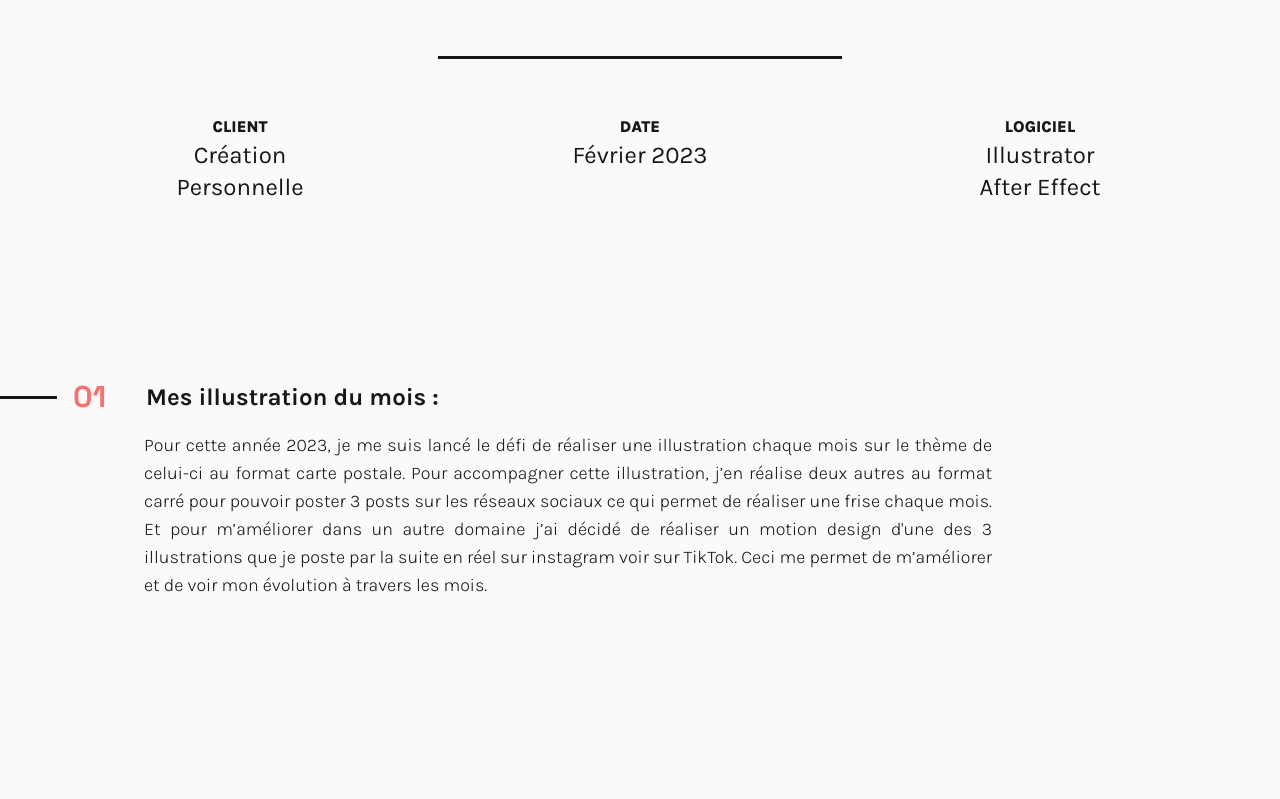
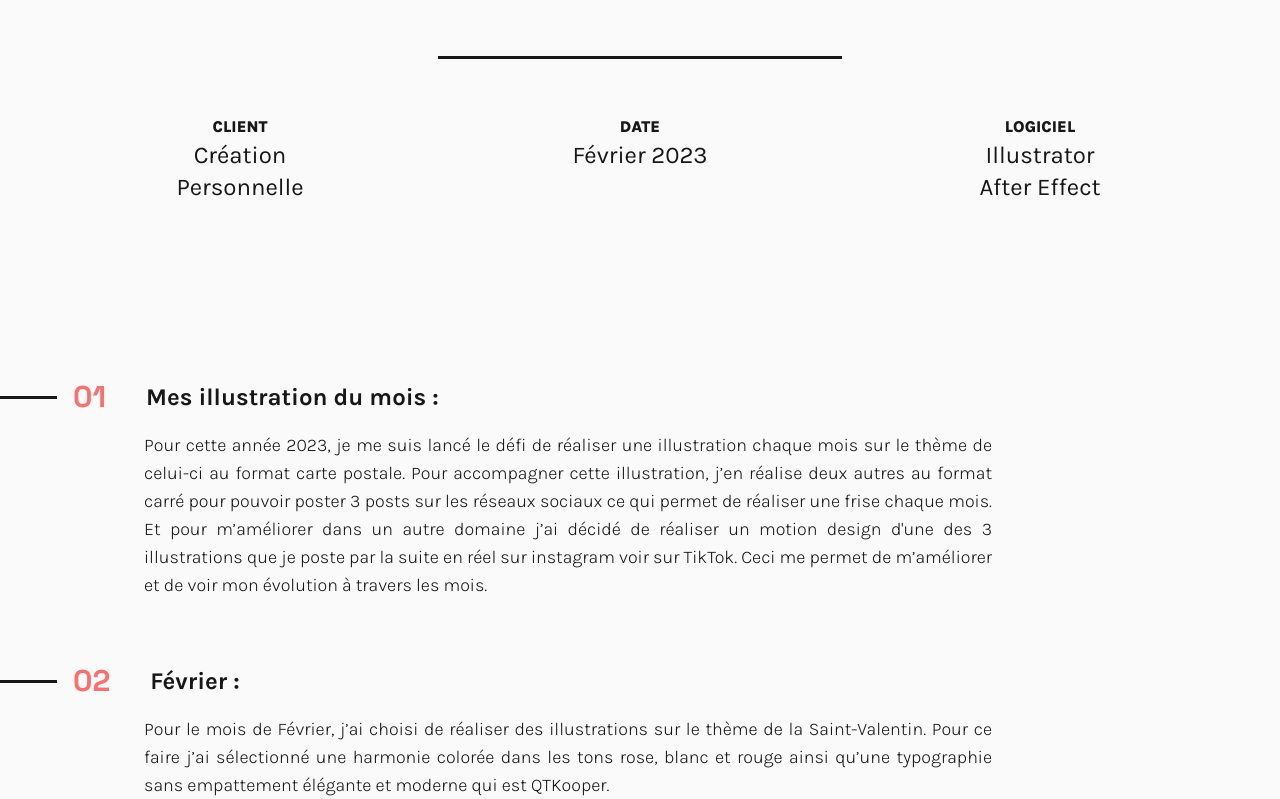
Before and after one commit to duval-justine/Portfolio_Justine_Duval, a Vue app: page /fevrier2023 in a window 1280 px wide. Shown: the part 948-1747 px from the top of the page. Before the commit the page ends 1547 px from the top, so only its background shows below. Built offline with nearby package versions, Linux system fonts and the light colour scheme.

Commit message:
Février2023 Février

```diff
--- a/src/views/Fevrier2023View.vue
+++ b/src/views/Fevrier2023View.vue
@@ -53,6 +53,30 @@
             </p>
         </div>
     </section>
+
+    <!-- Février -->
+    <section>
+        <!-- Titre -->
+        <div class="mt-16 flex flex-row gap-10 items-center">
+            <div class="flex flex-row gap-4 items-center">
+                <div
+                    class=" 3xs:border-t-2 2xs:border-t-[3px] 3xs:w-2 2xs:w-[13px] xs:w-[57px] border-Extended/true-gray/900">
+                </div>
+                <p class="font-space-grotesk font-bold text-3xl text-Extended/red/900">02</p>
+            </div>
+            <h2 class="font-karla font-bold text-2xl text-Extended/true-gray/900 ">Février :
+            </h2>
+        </div>
+        <!-- Texte -->
+        <div
+            class="flex flex-col gap-3 ml-36 font-karla text-lg font-light text-Extended/true-gray/900 mt-4 mr-72 text-justify">
+            <p>Pour le mois de Février, j’ai choisi de réaliser des illustrations sur le thème de la Saint-Valentin. Pour ce
+                faire j’ai sélectionné une harmonie colorée dans les tons rose, blanc et rouge ainsi qu’une typographie sans
+                empattement élégante et moderne qui est QTKooper.
+
+            </p>
+        </div>
+    </section>
 </template>
 
 <script>
```
